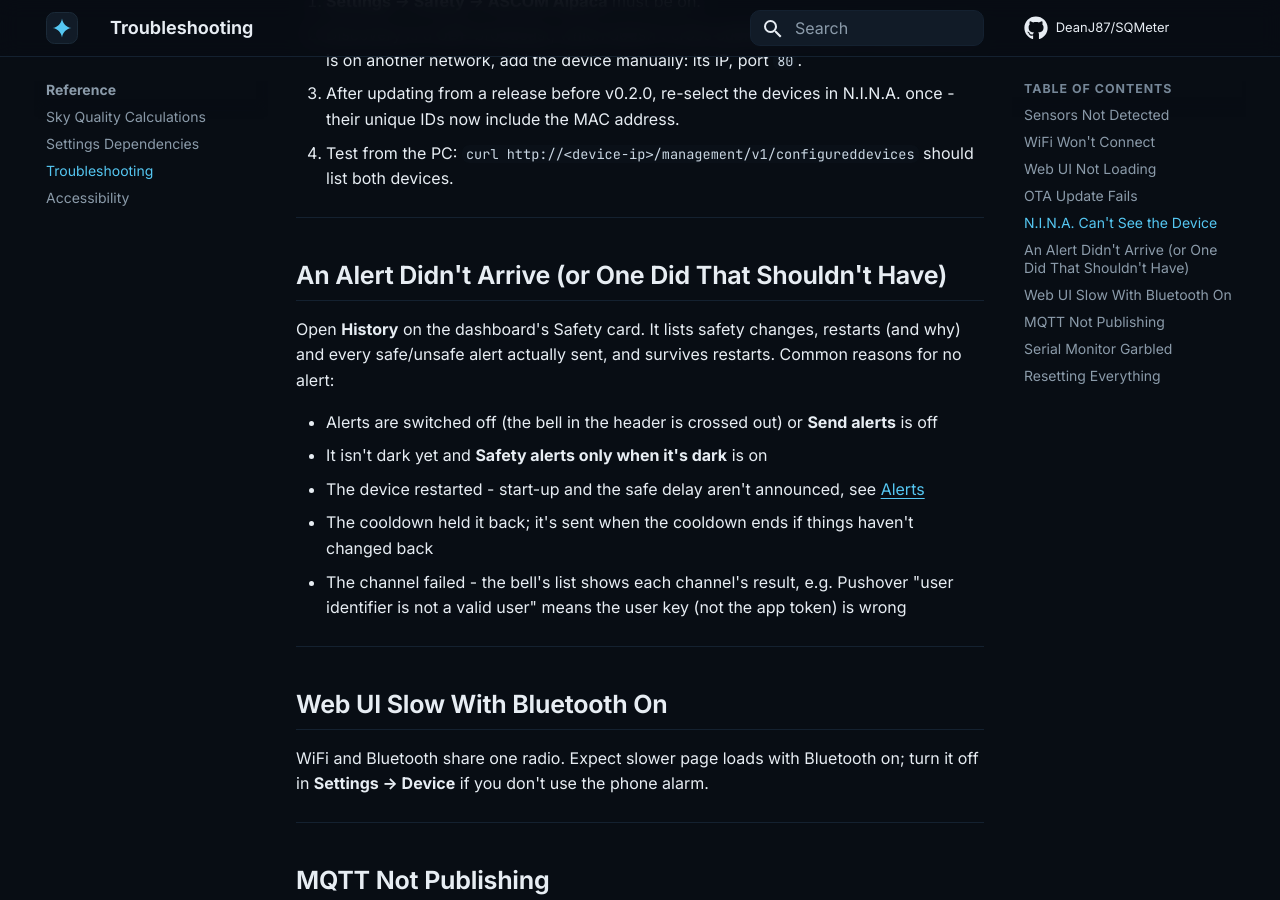
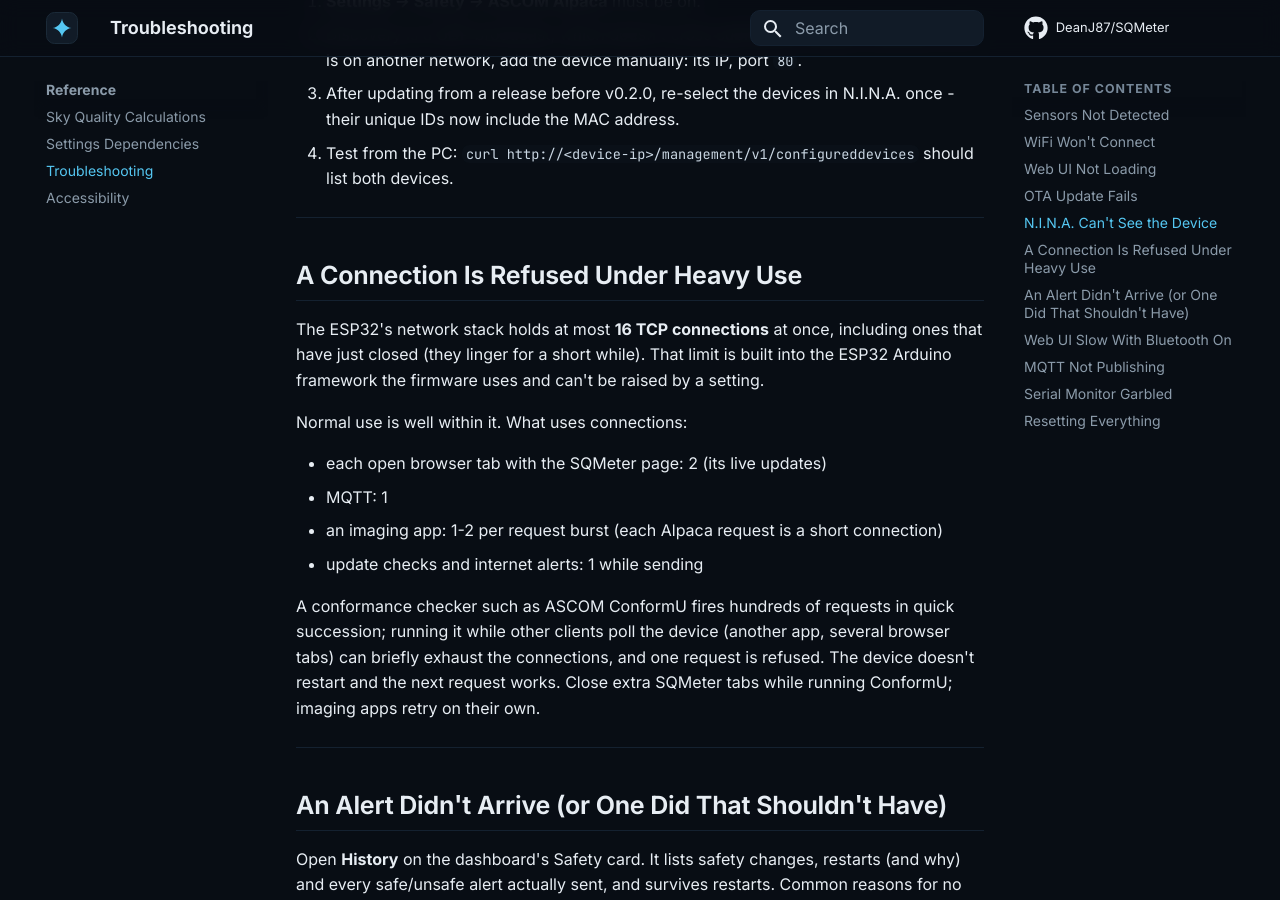
Before and after one commit to DeanJ87/SQMeter, an MkDocs documentation site: the page built from docs/reference/troubleshooting.md, in a window 1280 px wide and 900 px high, scrolled down 1573 px. Built offline with MkDocs 1.6.1 and Material for MkDocs 9.7.7, drawn with Linux system fonts in a browser that asks for light colours.

Commit message:
docs: the 16-connection limit and ConformU under concurrent load
lwIP's MAX_ACTIVE_TCP is compiled into the Arduino framework (16), so it can't be raised by a build flag; document it instead of risking stability.

```diff
--- a/docs/reference/troubleshooting.md
+++ b/docs/reference/troubleshooting.md
@@ -55,6 +55,21 @@ If the device stops responding after a failed OTA, it should fall back to the pr
 
 ---
 
+## A Connection Is Refused Under Heavy Use
+
+The ESP32's network stack holds at most **16 TCP connections** at once, including ones that have just closed (they linger for a short while). That limit is built into the ESP32 Arduino framework the firmware uses and can't be raised by a setting.
+
+Normal use is well within it. What uses connections:
+
+- each open browser tab with the SQMeter page: 2 (its live updates)
+- MQTT: 1
+- an imaging app: 1-2 per request burst (each Alpaca request is a short connection)
+- update checks and internet alerts: 1 while sending
+
+A conformance checker such as ASCOM ConformU fires hundreds of requests in quick succession; running it while other clients poll the device (another app, several browser tabs) can briefly exhaust the connections, and one request is refused. The device doesn't restart and the next request works. Close extra SQMeter tabs while running ConformU; imaging apps retry on their own.
+
+---
+
 ## An Alert Didn't Arrive (or One Did That Shouldn't Have)
 
 Open **History** on the dashboard's Safety card. It lists safety changes, restarts (and why) and every safe/unsafe alert actually sent, and survives restarts. Common reasons for no alert:
```
